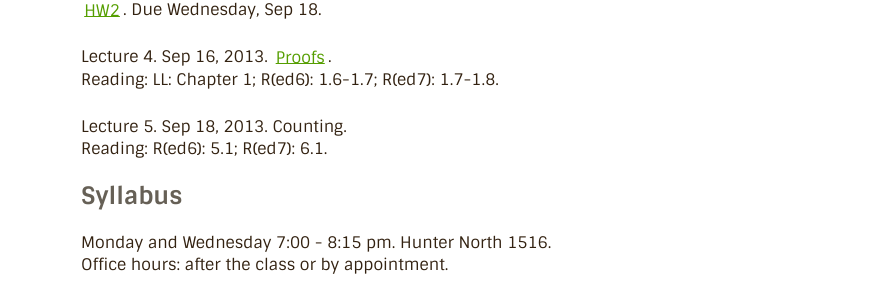
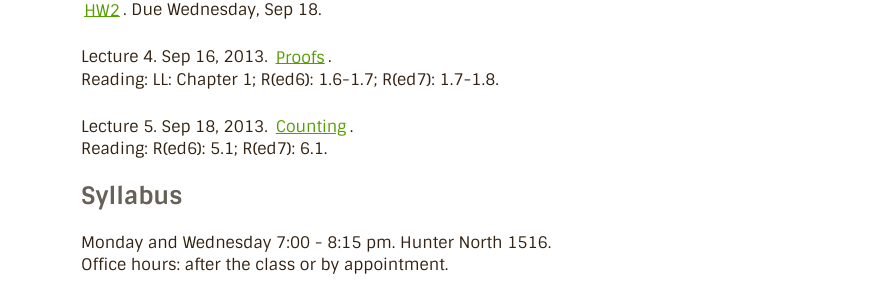
Before and after one commit to a-nikolaev/a-nikolaev.github.io, a Jekyll site: the page built from ds/index.markdown, in a window 1280 px wide. Shown: the part 333-635 px from the top of the page, without its empty margins (199-1080 px from the left). Built offline with Jekyll 4.4.1, drawn with Linux system fonts in a browser that asks for light colours; Markdown is read by kramdown in place of the engine named in the settings; some of the changed lines change nothing that is shown.

Commit message:
added lec5

```diff
--- a/ds/index.markdown
+++ b/ds/index.markdown
@@ -19,7 +19,7 @@ Reading: R(ed6): 1.3-1.4; R(ed7): 1.4-1.5.
 Lecture 4. Sep 16, 2013. [Proofs](/ds/docs/lec4.pdf).
 Reading: LL: Chapter 1; R(ed6): 1.6-1.7; R(ed7): 1.7-1.8.
 
-Lecture 5. Sep 18, 2013. Counting.
+Lecture 5. Sep 18, 2013. [Counting](/ds/docs/lec5.pdf).
 Reading: R(ed6): 5.1; R(ed7): 6.1.
 
 ## Syllabus
```
Also changed, not shown: 1 other file.
